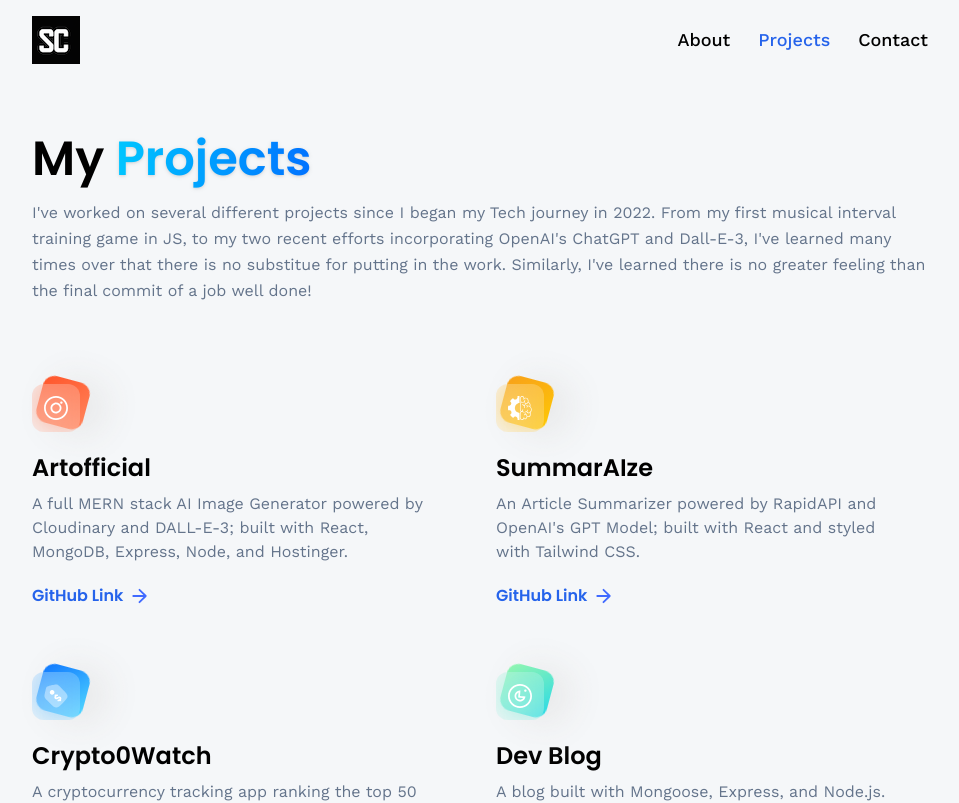
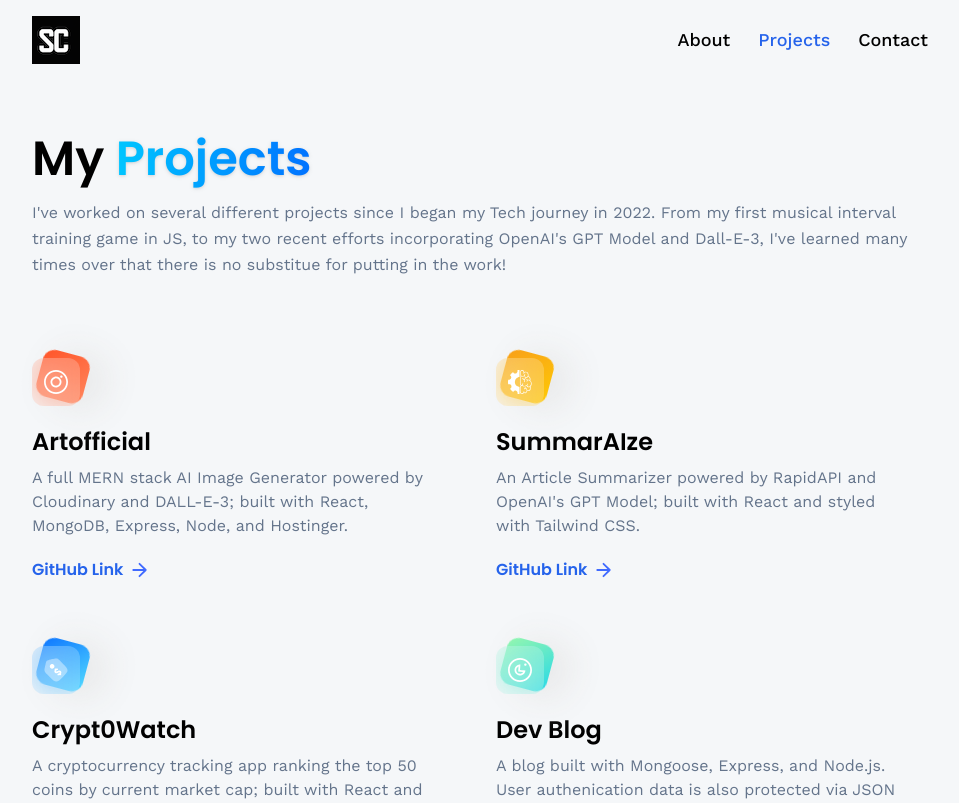
Before and after one commit to Scurrlin/3D-Portfolio, a React (Vite) app: page /projects in a window 1280 px wide. Shown: the top 803 px of the page, without its empty margins (160-1119 px from the left). Built offline with nearby package versions, Linux system fonts and the light colour scheme; the HTML template or start-up script is replaced by a standard one.

Commit message:
fix typos

```diff
--- a/src/constants/index.js
+++ b/src/constants/index.js
@@ -164,7 +164,7 @@ export const projects = [
     {
         iconUrl: pricewise,
         theme: 'btn-back-blue',
-        name: 'Crypto0Watch',
+        name: 'Crypt0Watch',
         description: "A cryptocurrency tracking app ranking the top 50 coins by current market cap; built with React and CoinGecko's API.",
         link: 'https://github.com/Scurrlin/Crypt0Watch',
     },
--- a/src/pages/Projects.jsx
+++ b/src/pages/Projects.jsx
@@ -15,7 +15,7 @@ const Projects = () => {
       </h1>
 
       <p className='text-slate-500 mt-2 leading-relaxed'>
-        I've worked on several different projects since I began my Tech journey in 2022. From my first musical interval training game in JS, to my two recent efforts incorporating OpenAI's ChatGPT and Dall-E-3, I've learned many times over that there is no substitue for putting in the work. Similarly, I've learned there is no greater feeling than the final commit of a job well done!
+        I've worked on several different projects since I began my Tech journey in 2022. From my first musical interval training game in JS, to my two recent efforts incorporating OpenAI's GPT Model and Dall-E-3, I've learned many times over that there is no substitue for putting in the work!
       </p>
 
       <div className='flex flex-wrap my-20 gap-16'>
```
